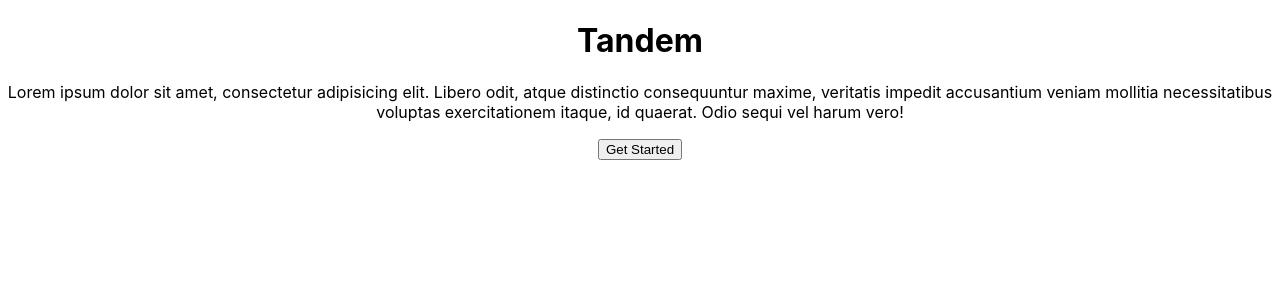
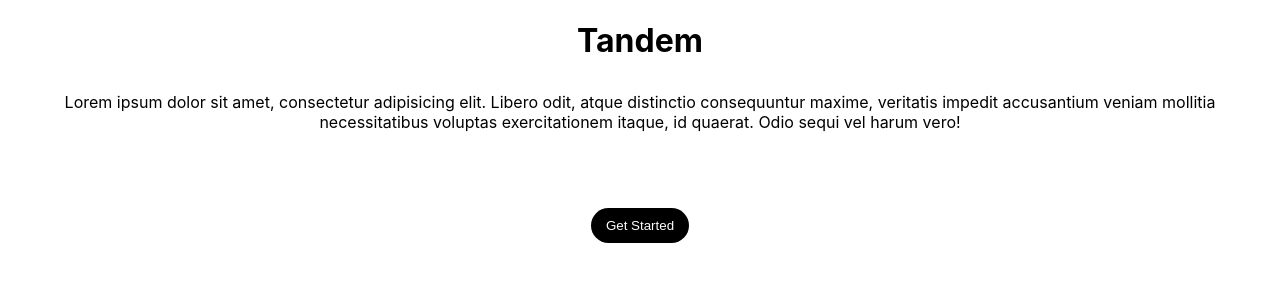
Before and after one commit to snsebro/tandem, a React (Create React App) app: page / in a window 1280 px wide. Shown: the top 300 px of the page. Built offline with nearby package versions, Linux system fonts and the light colour scheme.

Commit message:
updated classes to reflect correct answer on submit

```diff
--- a/package.json
+++ b/package.json
@@ -10,6 +10,7 @@
     "react-dom": "^17.0.1",
     "react-router-dom": "^5.2.0",
     "react-scripts": "4.0.0",
+    "sass": "^1.27.1",
     "web-vitals": "^0.2.4"
   },
   "scripts": {
--- a/src/components/Trivia/Trivia.jsx
+++ b/src/components/Trivia/Trivia.jsx
@@ -1,13 +1,15 @@
 import React, {useState, useContext, useEffect} from 'react'
 import { QuestionContext } from '../../context/QuestionContext'
 import ProgressBar from '../ProgressBar/ProgressBar'
+import './Trivia.scss'
 
 
 export default function Trivia() {
   const [question, setQuestion] = useState('')
   const [answers, setAnswers] = useState([])
-  const [randomAnswers, setRandomAnswers] = useState([])
+  const [selectedAnswer, setSelectedAnswer] = useState('')
   const [currentScore, setCurrentScore] = useState(0)
+  const [submit, setSubmit] = useState(false)
   const [currentIndex, setCurrentIndex] = useState(0)
 
   const questionList = useContext(QuestionContext)
@@ -17,12 +19,18 @@ export default function Trivia() {
       return
     }
     setQuestion(questionList.questions[currentIndex])
+    setSubmit(false)
   }, [currentIndex])
 
   const nextQuestion = async () => {
     if (!questionList.questions[currentIndex]) {
       return
     }
+
+    if (selectedAnswer == question.correct) {
+      setCurrentScore(preCurrentScore => preCurrentScore + 1)
+    }
+
     setCurrentIndex(prevCurrentIndex => prevCurrentIndex + 1)
   }
 
@@ -37,20 +45,26 @@ export default function Trivia() {
   }
 
   useEffect(async () => {
-    let testAnswers = await [...question.incorrect, question.correct]
-    setAnswers(randomOrder(testAnswers))
+    if (question) {
+      let testAnswers = await [...question.incorrect, question.correct]
+      setAnswers(randomOrder(testAnswers))
+    }
   }, [question])
 
 
 
   return (
     question ?
-      <div>
+      <div className="trivia">
       <h1>TANDEM</h1>
         <ProgressBar completed={(currentIndex + 1)/10 * 100}/>
 
-        <p>{question.question}</p>
-        {answers.map(answer => <li>{answer}</li>)}
+        <h3>{question.question}</h3>
+        {answers.map(answer =>
+          <p
+            className={`${selectedAnswer == answer && !submit ? 'selected' : 'answer'} ${answer == question.correct && submit ? 'correct' : 'incorrect'}`} onClick={() => setSelectedAnswer(answer)}>{answer}
+          </p>)}
+        <button onClick={() => setSubmit(true)}>Submit</button>
         {currentIndex < 9 ? <button onClick={nextQuestion}>Next Question</button> : <button>Score</button>}
     </div> : null
   )
--- a/src/components/Trivia/Trivia.scss
+++ b/src/components/Trivia/Trivia.scss
@@ -0,0 +1,37 @@
+.answer:hover {
+  cursor: pointer;
+  color: black;
+  background-color:#EBEBEB;
+}
+
+.selected {
+  cursor: pointer;
+  background-color:#EBEBEB;
+  color: black;
+}
+
+.trivia {
+  display: flex;
+  flex-direction: column;
+  justify-content: center;
+  align-items: center;
+}
+
+p {
+  padding: 10px 15px;
+  border-radius: 30px;
+}
+
+button {
+  background-color: black;
+  color: white;
+  padding: 10px 15px;
+  border-radius: 30px;
+  border: none;
+  outline: none;
+  margin: 50px;
+}
+
+.correct {
+  background-color: green;
+}
```
Also changed, not shown: 1 other file (tests, documents, lock files or other folders).
